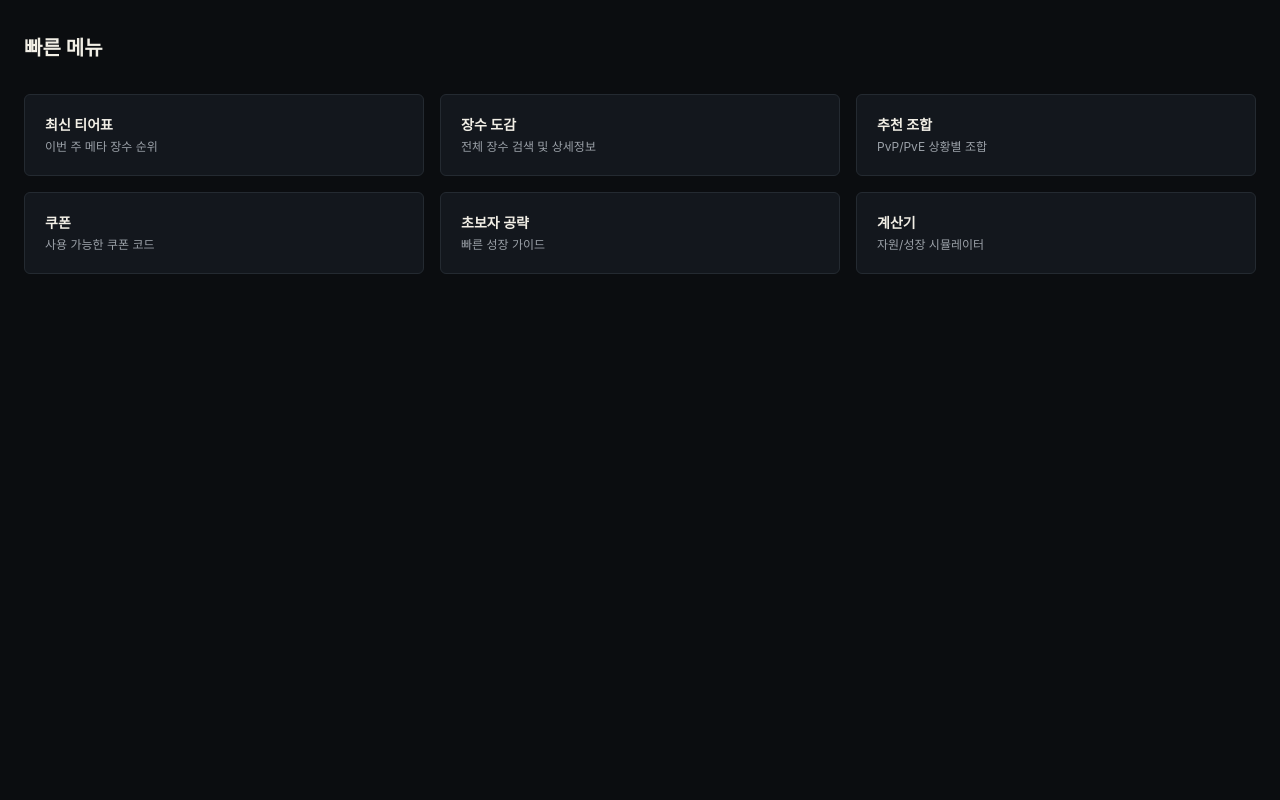
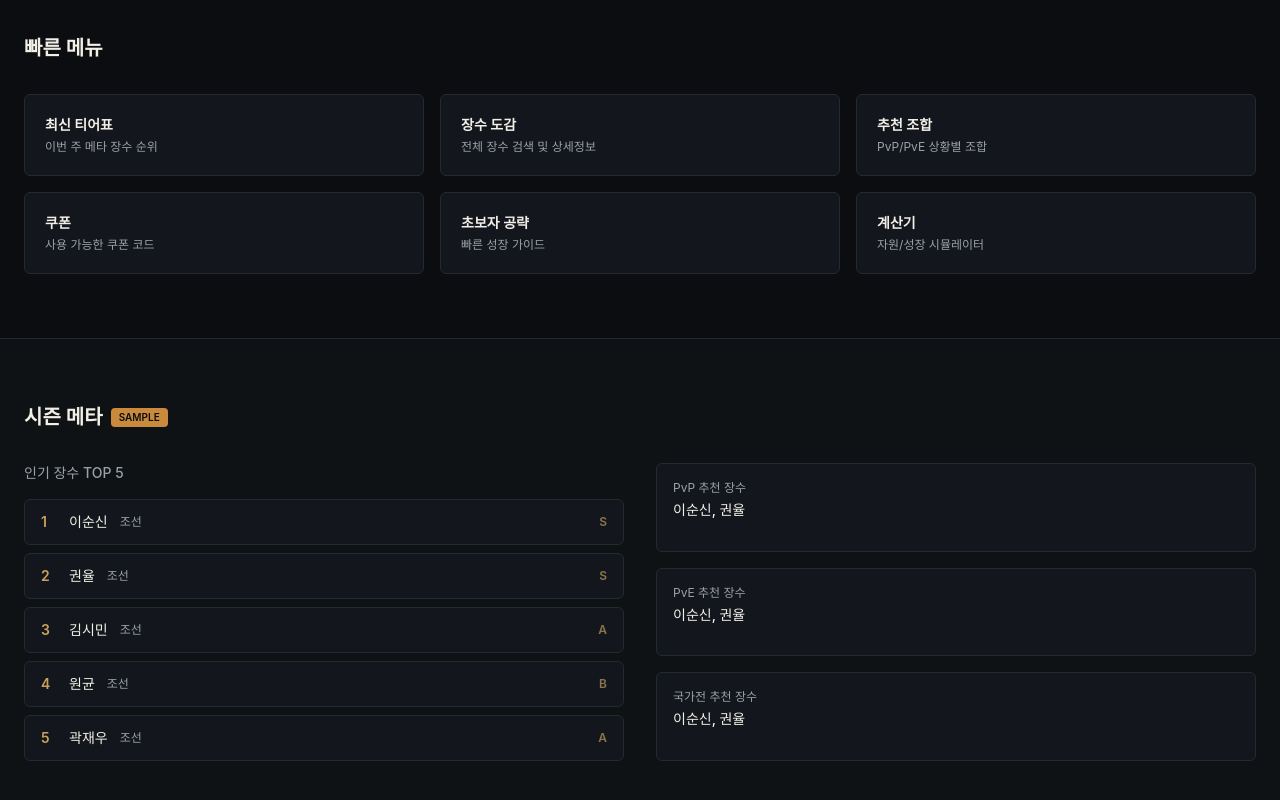
Before and after one commit to centgkr/imfin-gg, a Next.js app: page / in a window 1280 px wide. Shown: the part 514-1314 px from the top of the page. Before the commit the page ends 852 px from the top, so only its background shows below. Built offline with nearby package versions, Linux system fonts and the light colour scheme.

Commit message:
시즌 메타 섹션 추가

```diff
--- /dev/null
+++ b/src/app/components/layout/WeeklyMeta.tsx
@@ -0,0 +1,76 @@
+const sampleChampions = [
+  { name: "이순신", faction: "조선", tier: "S" },
+  { name: "권율", faction: "조선", tier: "S" },
+  { name: "김시민", faction: "조선", tier: "A" },
+  { name: "원균", faction: "조선", tier: "B" },
+  { name: "곽재우", faction: "조선", tier: "A" },
+];
+
+export default function WeeklyMeta() {
+  return (
+    <section className="w-full py-16 border-t" style={{ backgroundColor: "var(--bg-secondary)", borderColor: "var(--border)" }}>
+      <div className="max-w-[1280px] mx-auto px-6">
+        <div className="flex items-center gap-2 mb-8">
+          <h2 className="text-xl font-semibold" style={{ color: "var(--text-primary)" }}>
+            시즌 메타
+          </h2>
+          <span
+            className="text-[10px] font-semibold px-2 py-0.5 rounded"
+            style={{ backgroundColor: "var(--warning)", color: "#0B0D10" }}
+          >
+            SAMPLE
+          </span>
+        </div>
+
+        <div className="grid md:grid-cols-2 gap-8">
+          <div>
+            <h3 className="text-sm font-medium mb-4" style={{ color: "var(--text-secondary)" }}>
+              인기 장수 TOP 5
+            </h3>
+            <div className="space-y-2">
+              {sampleChampions.map((c, i) => (
+                <div
+                  key={c.name}
+                  className="flex items-center justify-between px-4 py-3 border rounded-md"
+                  style={{ backgroundColor: "var(--surface)", borderColor: "var(--border)" }}
+                >
+                  <div className="flex items-center gap-3">
+                    <span className="text-sm font-semibold w-4" style={{ color: "var(--gold-primary)" }}>
+                      {i + 1}
+                    </span>
+                    <span className="text-sm" style={{ color: "var(--text-primary)" }}>
+                      {c.name}
+                    </span>
+                    <span className="text-xs" style={{ color: "var(--text-secondary)" }}>
+                      {c.faction}
+                    </span>
+                  </div>
+                  <span className="text-xs font-semibold" style={{ color: "var(--gold-muted)" }}>
+                    {c.tier}
+                  </span>
+                </div>
+              ))}
+            </div>
+          </div>
+
+          <div className="grid grid-cols-1 gap-4">
+            {["PvP 추천 장수", "PvE 추천 장수", "국가전 추천 장수"].map((label) => (
+              <div
+                key={label}
+                className="px-4 py-4 border rounded-md"
+                style={{ backgroundColor: "var(--surface)", borderColor: "var(--border)" }}
+              >
+                <p className="text-xs mb-1" style={{ color: "var(--text-secondary)" }}>
+                  {label}
+                </p>
+                <p className="text-sm font-medium" style={{ color: "var(--text-primary)" }}>
+                  이순신, 권율
+                </p>
+              </div>
+            ))}
+          </div>
+        </div>
+      </div>
+    </section>
+  );
+}
--- a/src/app/page.tsx
+++ b/src/app/page.tsx
@@ -1,6 +1,7 @@
 import Header from "@/app/components/layout/Header";
 import Hero from "@/app/components/layout/Hero";
 import QuickMenu from "@/app/components/layout/QuickMenu";
+import WeeklyMeta from "@/app/components/layout/WeeklyMeta";
 
 export default function Home() {
   return (
@@ -8,6 +9,7 @@ export default function Home() {
       <Header />
       <Hero />
       <QuickMenu />
+      <WeeklyMeta />
     </main>
   );
 }
```
